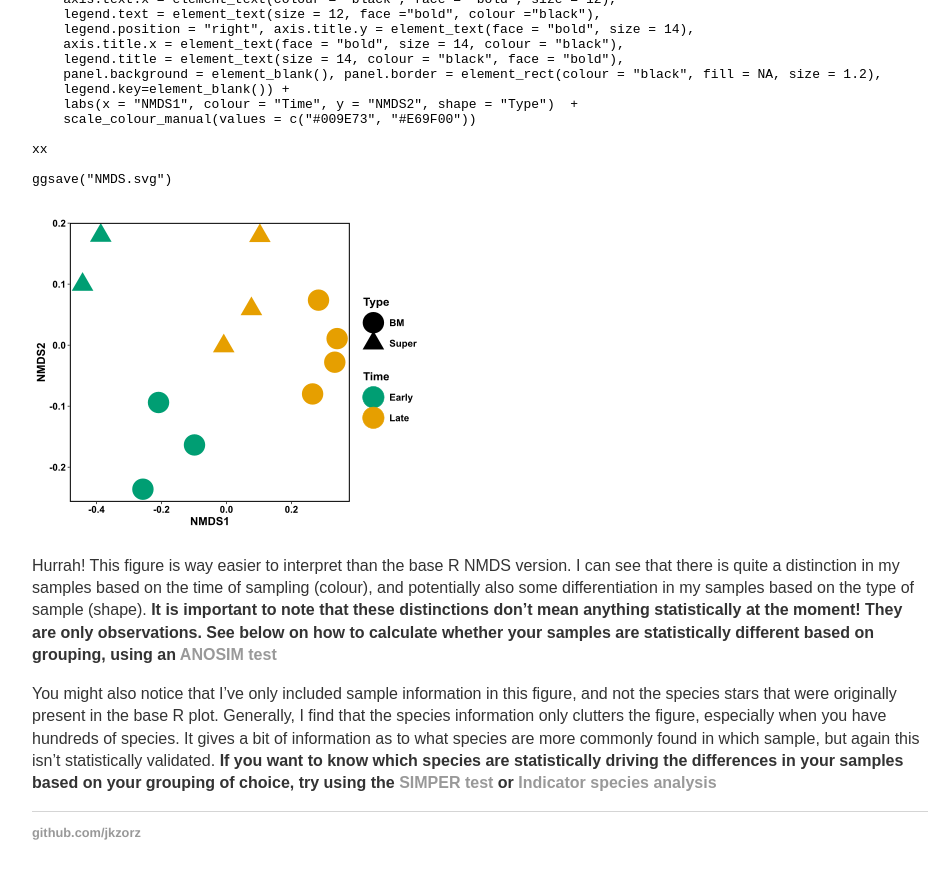
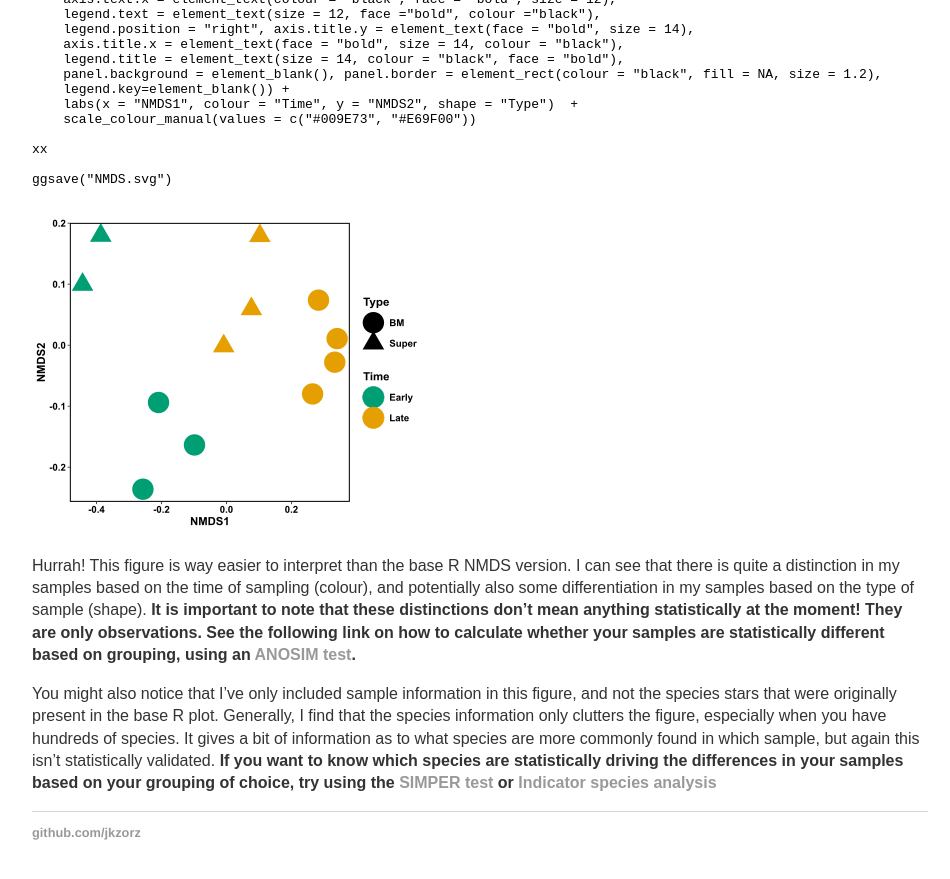
Before and after one commit to jkzorz/jkzorz.github.io, a Jekyll site: the page built from _posts/2019-06-06-NMDS.md, in a window 1280 px wide and 900 px high, scrolled down 2962 px. Shown: the top 879 px of the window, without its empty margins (160-1110 px from the left). Built offline with Jekyll 4.4.1, drawn with Linux system fonts in a browser that asks for light colours.

Commit message:
Update 2019-06-06-NMDS.md

```diff
--- a/_posts/2019-06-06-NMDS.md
+++ b/_posts/2019-06-06-NMDS.md
@@ -114,6 +114,6 @@ ggsave("NMDS.svg")
 ![useful image]({{ site.url }}/assets/NMDS.png)
 
 
-Hurrah! This figure is way easier to interpret than the base R NMDS version. I can see that there is quite a distinction in my samples based on the time of sampling (colour), and potentially also some differentiation in my samples based on the type of sample (shape). <b> It is important to note that these distinctions don't mean anything statistically at the moment! They are only observations. See below on how to calculate whether your samples are statistically different based on grouping, using an [ANOSIM test](https://mb3is.megx.net/gustame/hypothesis-tests/anosim)</b>
+Hurrah! This figure is way easier to interpret than the base R NMDS version. I can see that there is quite a distinction in my samples based on the time of sampling (colour), and potentially also some differentiation in my samples based on the type of sample (shape). <b> It is important to note that these distinctions don't mean anything statistically at the moment! They are only observations. See the following link on how to calculate whether your samples are statistically different based on grouping, using an [ANOSIM test](anosimtest).</b>
 
 You might also notice that I've only included sample information in this figure, and not the species stars that were originally present in the base R plot. Generally, I find that the species information only clutters the figure, especially when you have hundreds of species.  It gives a bit of information as to what species are more commonly found in which sample, but again this isn't statistically validated. <b>If you want to know which species are statistically driving the differences in your samples based on your grouping of choice, try using the [SIMPER test](https://mb3is.megx.net/gustame/dissimilarity-based-methods/simper) or [Indicator species analysis](https://cran.r-project.org/web/packages/indicspecies/vignettes/indicspeciesTutorial.pdf)</b>
```
